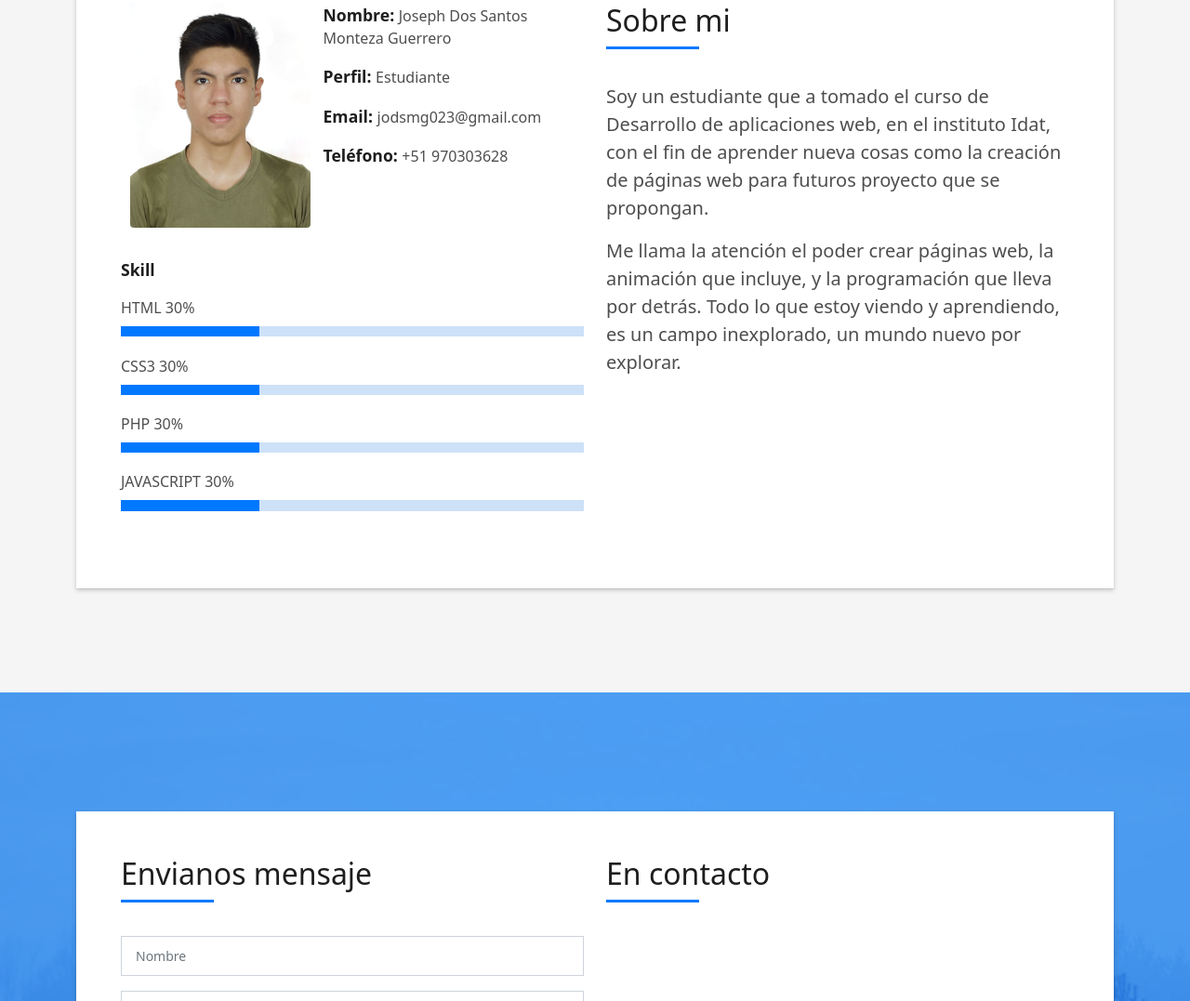
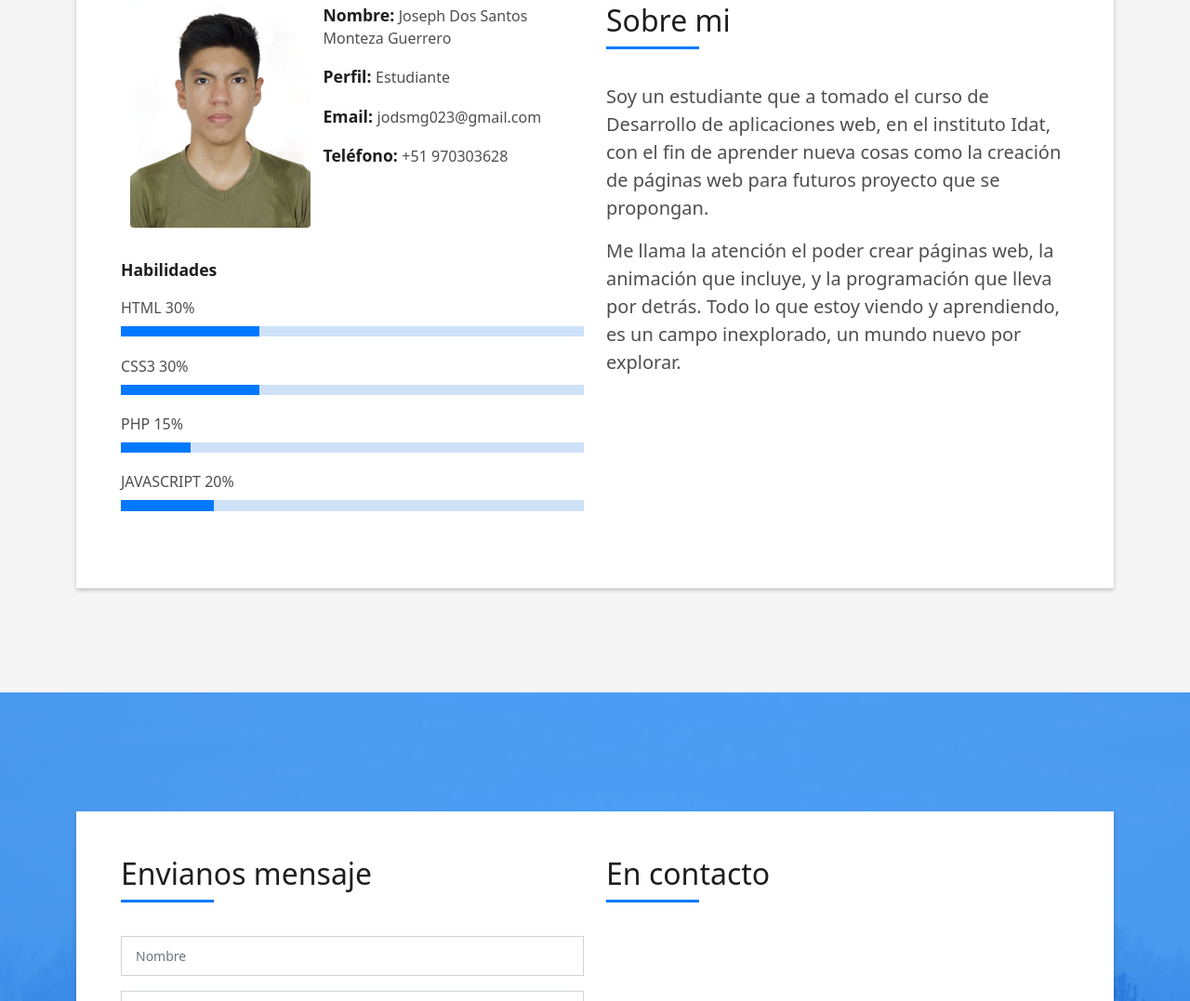
Before and after one commit to The0Joseph/MiPrimerRepositorio, a plain HTML site: page index.html in a window 1280 px wide. Shown: the part 925-2002 px from the top of the page at 93% size. Drawn offline with Linux system fonts and the light colour scheme; grey boxes are pictures that could not be loaded.

Commit message:
Configurando Skill

```diff
--- a/index.html
+++ b/index.html
@@ -13,7 +13,7 @@
   <meta name="author" content="Joseph">
   <meta name="copyright" content="BootstrapMade">
   <meta name="robots" content="index">
-  <meta http-equiv="refresh" content="100; url=https://bootstrapmade.com/devfolio-bootstrap-portfolio-html-template/">
+  <!-- <meta http-equiv="refresh" content="100; url=https://bootstrapmade.com/devfolio-bootstrap-portfolio-html-template/"> -->
 
   <!-- Favicons -->
   <link href="assets/img/testimonial-2.jpg" rel="icon">
@@ -99,7 +99,7 @@
                     </div>
                   </div>
                   <div class="skill-mf">
-                    <p class="title-s">Skill</p>
+                    <p class="title-s">Habilidades</p>
                     <span>HTML</span> <span class="pull-right">30%</span>
                     <div class="progress">
                       <div class="progress-bar" role="progressbar" style="width: 30%;" aria-valuenow="30" aria-valuemin="0" aria-valuemax="100"></div>
@@ -108,13 +108,13 @@
                     <div class="progress">
                       <div class="progress-bar" role="progressbar" style="width: 30%;" aria-valuenow="30" aria-valuemin="0" aria-valuemax="100"></div>
                     </div>
-                    <span>PHP</span> <span class="pull-right">30%</span>
+                    <span>PHP</span> <span class="pull-right">15%</span>
                     <div class="progress">
-                      <div class="progress-bar" role="progressbar" style="width: 30%;" aria-valuenow="30" aria-valuemin="0" aria-valuemax="100"></div>
+                      <div class="progress-bar" role="progressbar" style="width: 15%;" aria-valuenow="30" aria-valuemin="0" aria-valuemax="100"></div>
                     </div>
-                    <span>JAVASCRIPT</span> <span class="pull-right">30%</span>
+                    <span>JAVASCRIPT</span> <span class="pull-right">20%</span>
                     <div class="progress">
-                      <div class="progress-bar" role="progressbar" style="width: 30%;" aria-valuenow="30" aria-valuemin="0" aria-valuemax="100"></div>
+                      <div class="progress-bar" role="progressbar" style="width: 20%;" aria-valuenow="30" aria-valuemin="0" aria-valuemax="100"></div>
                     </div>
                   </div>
                 </div>
```
